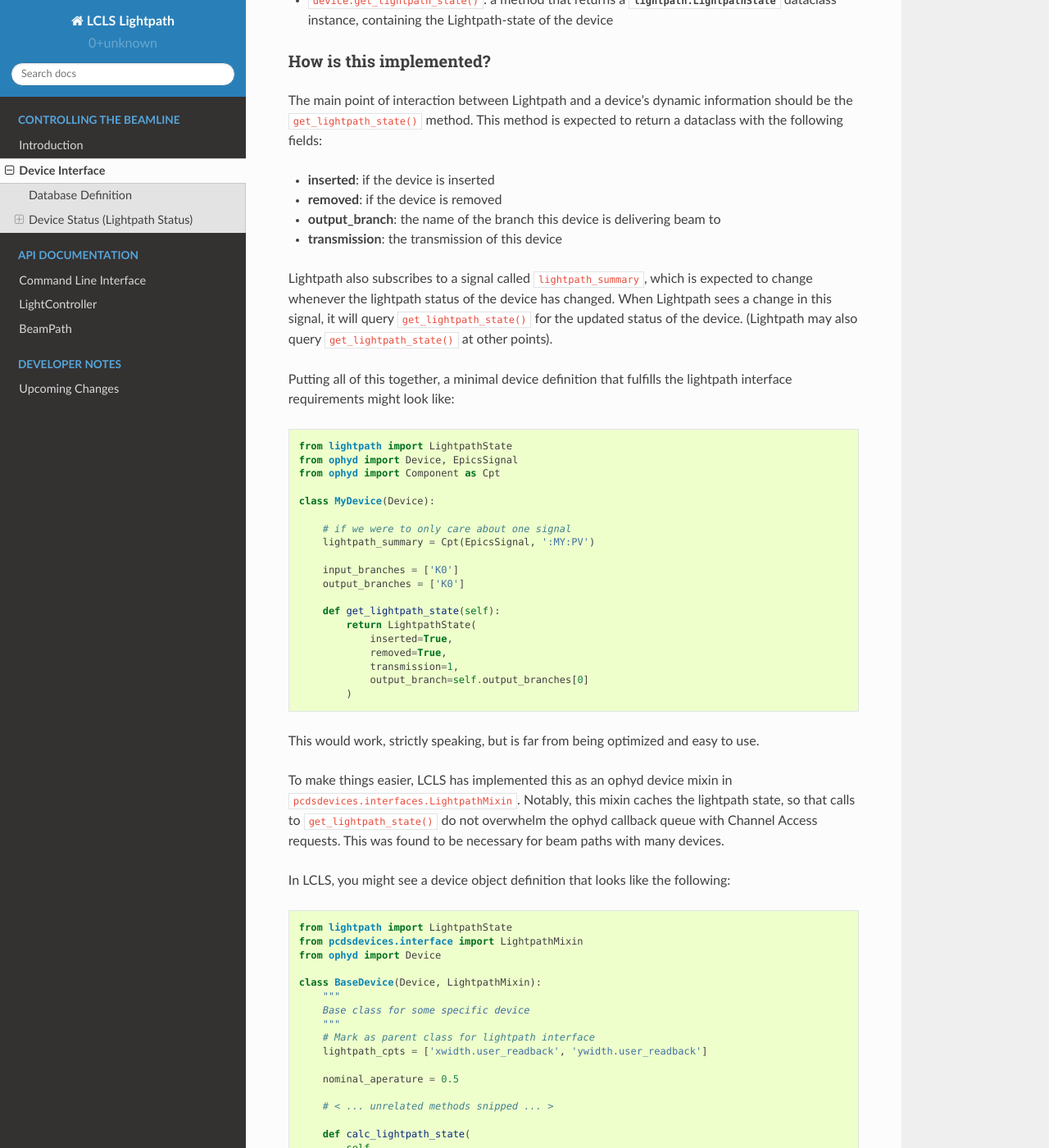
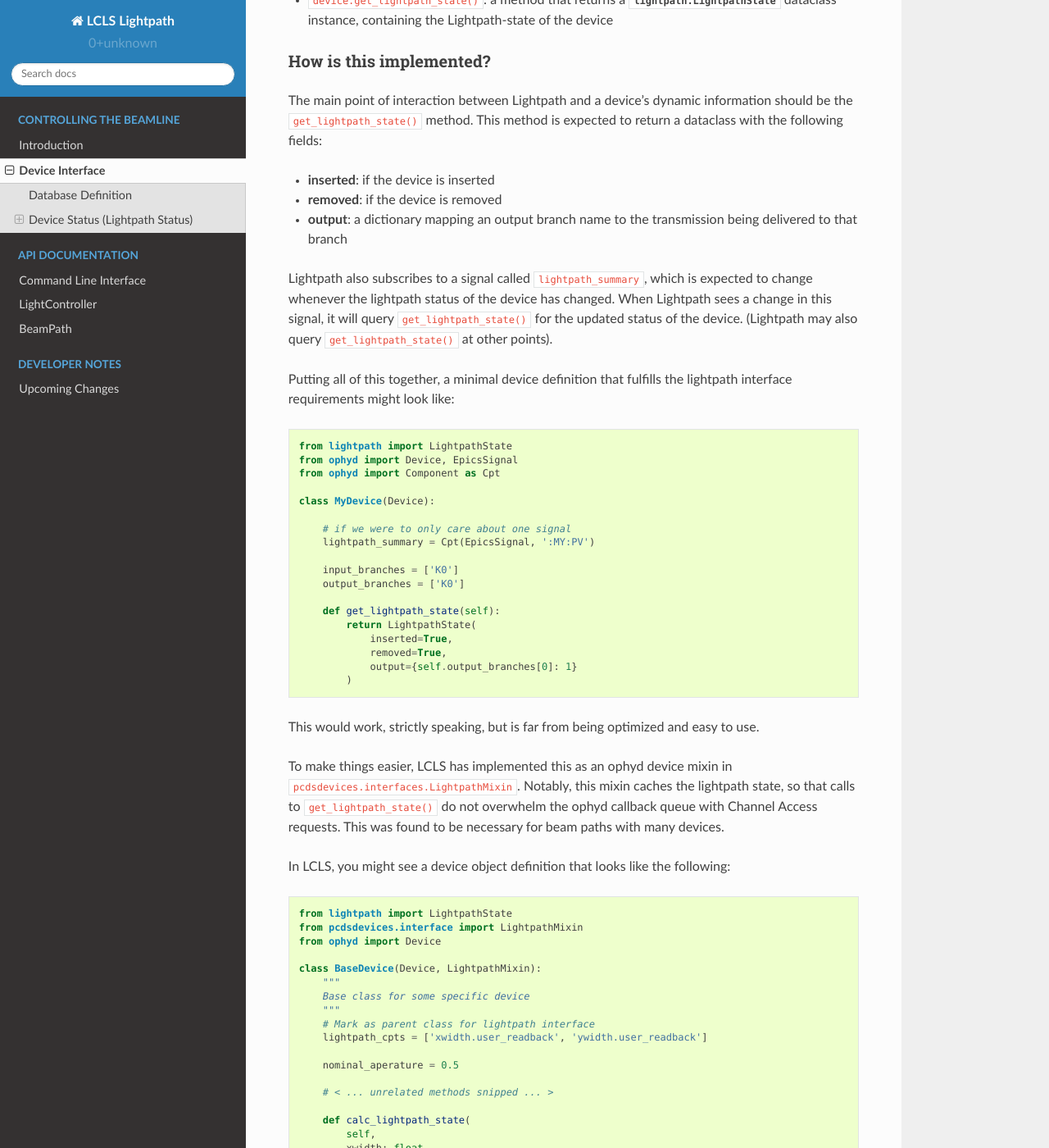
Before and after one commit to pcdshub/lightpath, a Sphinx documentation site: the page built from docs/source/interface.rst, in a window 1280 px wide and 1400 px high, scrolled down 1544 px. Shown: the whole window at 82% size. Built offline with Sphinx 7.4.7 and the Read the Docs theme 2.0.0, drawn with Linux system fonts in a browser that asks for light colours; some of the changed text lies outside the part shown.

Commit message:
DOC: add update interface docs

```diff
--- a/docs/source/interface.rst
+++ b/docs/source/interface.rst
@@ -89,8 +89,8 @@ expected to return a dataclass with the following fields:
 
 * **inserted**: if the device is inserted
 * **removed**: if the device is removed
-* **output_branch**: the name of the branch this device is delivering beam to
-* **transmission**: the transmission of this device
+* **output**: a dictionary mapping an output branch name to the transmission
+  being delivered to that branch
 
 Lightpath also subscribes to a signal called ``lightpath_summary``, which is
 expected to change whenever the lightpath status of the device has changed.
@@ -119,8 +119,7 @@ lightpath interface requirements might look like:
             return LightpathState(
                 inserted=True,
                 removed=True,
-                transmission=1,
-                output_branch=self.output_branches[0]
+                output={self.output_branches[0]: 1}
             )
 
 This would work, strictly speaking, but is far from being optimized and easy to use.
@@ -164,8 +163,7 @@ following:
             return LightpathState(
                 inserted=self._inserted,
                 removed=self._removed,
-                transmission=self._transmission,
-                output_branch=self.output_branches[0]
+                output={self.output_branches[0]: self._transmission}
             )
 
 In this case we are leveraging the ``LightpathMixin`` class, which does most of
```
